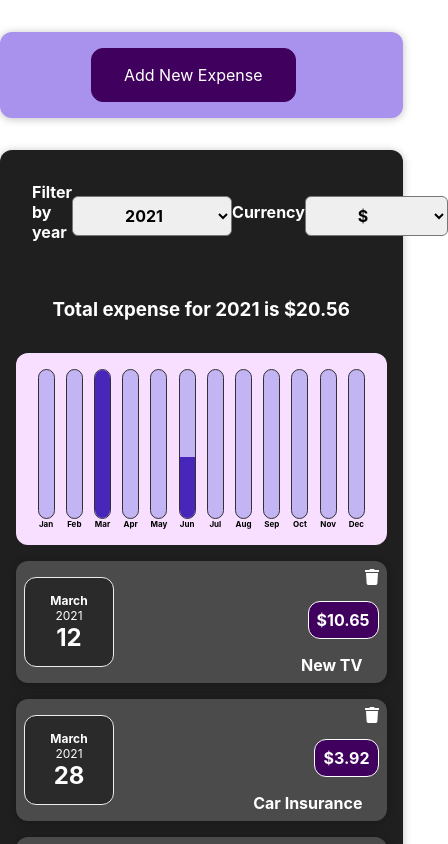
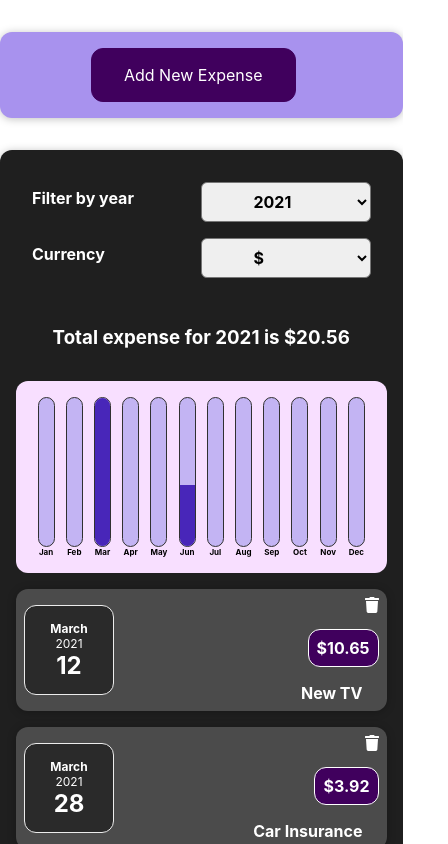
Before and after one commit to DhyataGarg/ExpenseTracker, a React (Create React App) app: page / in a window 390 px wide. Shown: the top 844 px of the page, 448 px wide, since content can reach past the window. Built offline with nearby package versions, Linux system fonts and the light colour scheme.

Commit message:
Add media query.

```diff
--- a/src/components/Expenses/ExpensesFilter.css
+++ b/src/components/Expenses/ExpensesFilter.css
@@ -1,6 +1,10 @@
 .expenses-filter {
   color: white;
   padding: 0 1rem;
+}
+
+.expenses-filter__container {
+  display: flex;
 }
 
 .expenses-filter__control {
@@ -8,7 +12,18 @@
   width: 100%;
   align-items: center;
   justify-content: space-between;
-  margin: 1rem 0;
+  flex-wrap: wrap;
+  margin: 1rem 1rem;
+}
+
+@media (max-width: 768px) {
+  .expenses-filter__container {
+    display: block;
+  }
+
+  .expenses-filter__control {
+    margin: 1rem 0;
+  }
 }
 
 .expenses-filter label {
@@ -21,4 +36,5 @@
   padding: 0.5rem 3rem;
   font-weight: bold;
   border-radius: 6px;
+  width: 170px;
 }
--- a/src/components/Expenses/ExpensesFilter.js
+++ b/src/components/Expenses/ExpensesFilter.js
@@ -12,6 +12,7 @@ const ExpensesFilter = (props) => {
 
   return (
     <div className="expenses-filter">
+      <div className="expenses-filter__container">
         <div className="expenses-filter__control">
           <label>Filter by year</label>
           <select value={props.selected} onChange={dropdownChangeHandler}>
@@ -20,6 +21,8 @@ const ExpensesFilter = (props) => {
             <option value="2020">2020</option>
             <option value="2019">2019</option>
           </select>
+        </div>
+        <div className="expenses-filter__control">
           <label>Currency</label>
           <select onChange={currencyChangeHandler}>
             <option value="$">$</option>
@@ -27,6 +30,7 @@ const ExpensesFilter = (props) => {
           </select>
         </div>
       </div>
+    </div>
   );
 };
 
```
Lines whose indentation alone changed are shown as unchanged.
